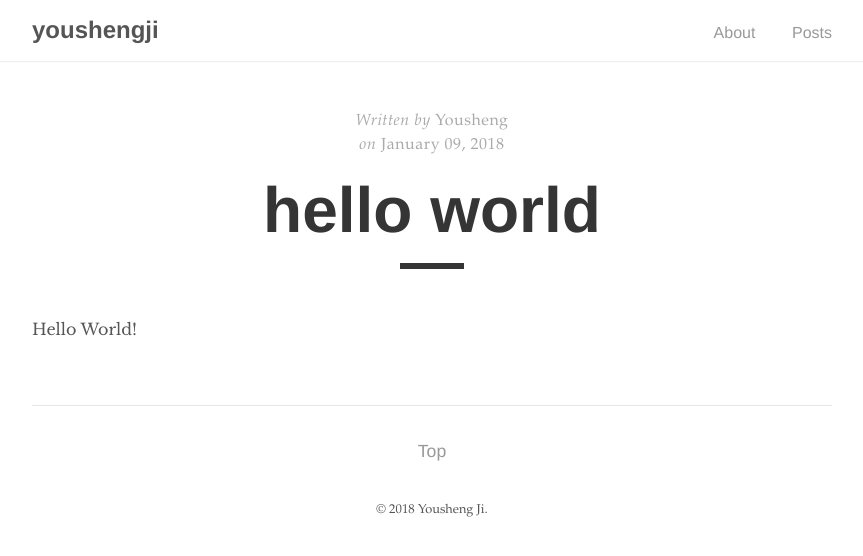
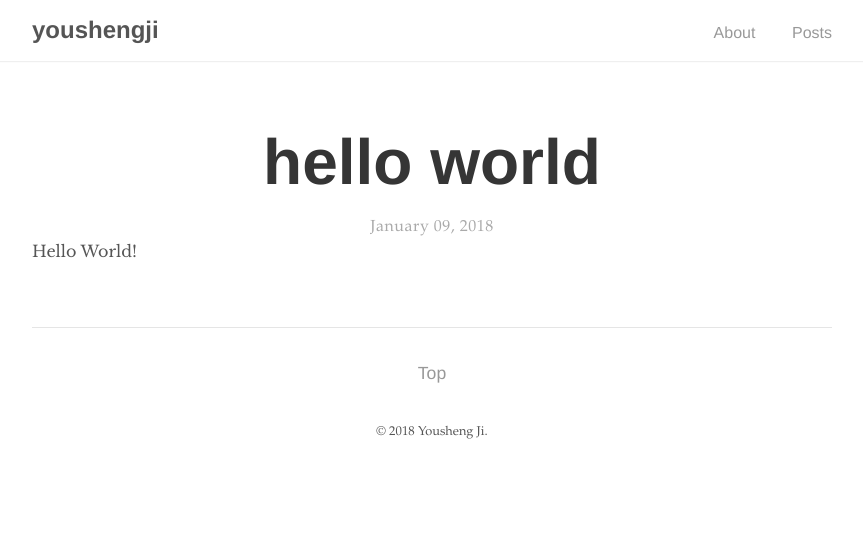
Before and after one commit to youshengji/youshengji.github.io, a Jekyll site: the page built from _posts/2018-01-09-hello-world.md, in a window 1280 px wide. Shown: the top 556 px of the page, without its empty margins (208-1071 px from the left). Built offline with Jekyll 4.4.1, drawn with Linux system fonts in a browser that asks for light colours.

Commit message:
Update post.html

```diff
--- a/_layouts/post.html
+++ b/_layouts/post.html
@@ -3,22 +3,12 @@ layout: default
 ---
 
 <div class="post">
+  <h1 class="post-title">{{ page.title }}</h1>
   <div class="post-info">
-    <span>Written by</span>
-    {% if page.author %}
-        {{ page.author }}
-    {% else %}
-        {{ site.author.name }}
-    {% endif %}
-
     {% if page.date %}
-      <br>
-      <span>on&nbsp;</span><time datetime="{{ page.date }}">{{ page.date | date: "%B %d, %Y" }}</time>
+      <time datetime="{{ page.date }}">{{ page.date | date: "%B %d, %Y" }}</time>
     {% endif %}
   </div>
-
-  <h1 class="post-title">{{ page.title }}</h1>
-  <div class="post-line"></div>
 
   {{ content }}
 
```
